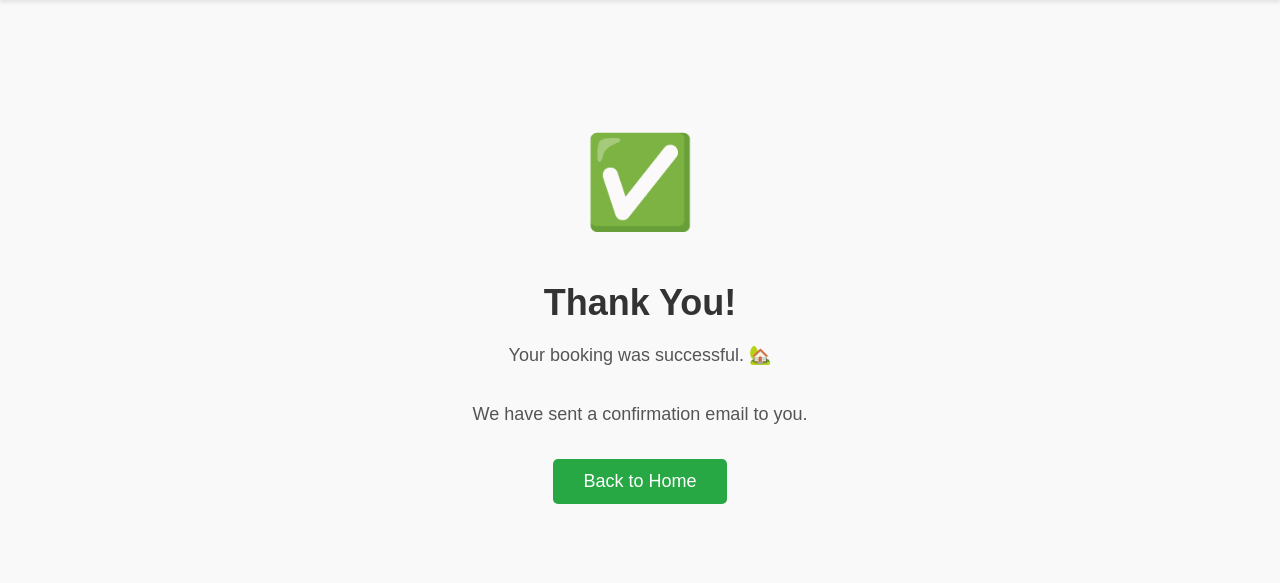
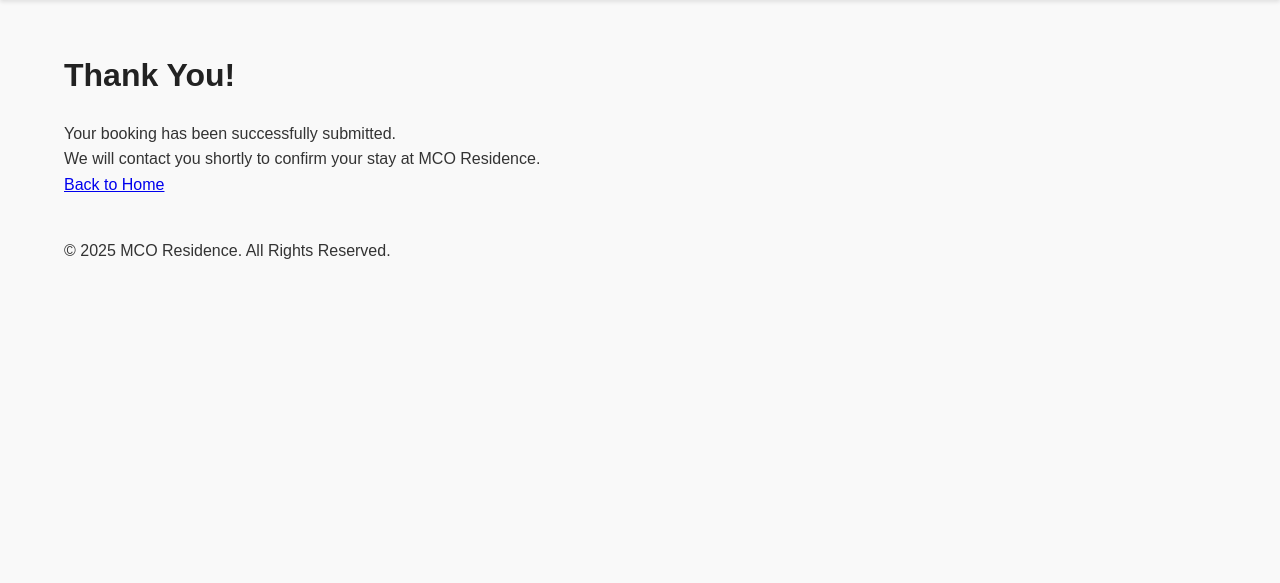
Before and after one commit to TtBuoyPta97/MCO-RESIDENCE, a Flask app: template templates/success.html in a window 1280 px wide. Shown: the part 138-721 px from the top of the page. Run offline with Flask 3, Linux system fonts and the light colour scheme; the template is opened without the code that fills it, so the values that code supplies are empty.

Commit message:
Update success.html

```diff
--- a/templates/success.html
+++ b/templates/success.html
@@ -2,63 +2,33 @@
 <html lang="en">
 <head>
     <meta charset="UTF-8">
-  <meta name="viewport" content="width=device-width, initial-scale=1.0">
-  <title>Booking Successful - MCO Residence</title>
-  <link rel="stylesheet" href="{{ url_for('static', filename='css/styleii.css') }}">
-  <style>
-    .success-container {
-      text-align: center;
-      padding: 80px 20px;
-    }
-    .success-icon {
-      font-size: 90px;
-      color: #28a745;
-      margin-bottom: 20px;
-    }
-    .success-container h1 {
-      font-size: 36px;
-      margin-bottom: 10px;
-      color: #333;
-    }
-    .success-container p {
-      font-size: 18px;
-      color: #555;
-      margin-bottom: 30px;
-    }
-    .success-container a button {
-      background-color: #28a745;
-      border: none;
-      padding: 12px 30px;
-      font-size: 18px;
-      color: white;
-      cursor: pointer;
-      border-radius: 5px;
-    }
-    .success-container a button:hover {
-      background-color: #218838;
-    }
-  </style>
+    <title>Success - MCO Residence</title>
+    <link rel="stylesheet" href="{{ url_for('static', filename='styleii.css') }}">
 </head>
 <body>
 
-<!-- Header with logo -->
-<header class="header">
+    <!-- Header -->
+    <header>
         <div class="container">
             <img src="{{ url_for('static', filename='mco landscape.jpeg') }}" alt="MCO Residence Logo" class="logo">
         </div>
     </header>
 
-<!-- Success Section -->
-<section class="success-container">
-  <div class="success-icon">✅</div>
+    <!-- Main Content -->
+    <main class="container center">
         <h1>Thank You!</h1>
-  <p>Your booking was successful. 🏡</p>
-  <p>We have sent a confirmation email to you.</p>
+        <p>Your booking has been successfully submitted.</p>
+        <p>We will contact you shortly to confirm your stay at MCO Residence.</p>
 
-  <a href="{{ url_for('index') }}">
-    <button>Back to Home</button>
-  </a>
-</section>
+        <a href="{{ url_for('index') }}" class="btn">Back to Home</a>
+    </main>
+
+    <!-- Footer -->
+    <footer>
+        <div class="container">
+            <p>&copy; 2025 MCO Residence. All Rights Reserved.</p>
+        </div>
+    </footer>
 
 </body>
 </html>
```
Lines whose indentation alone changed are shown as unchanged.
